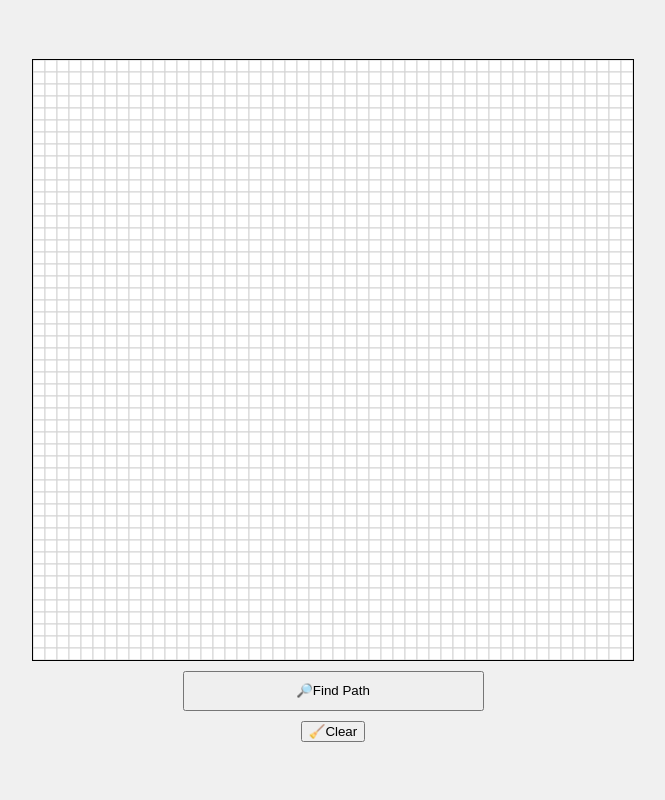
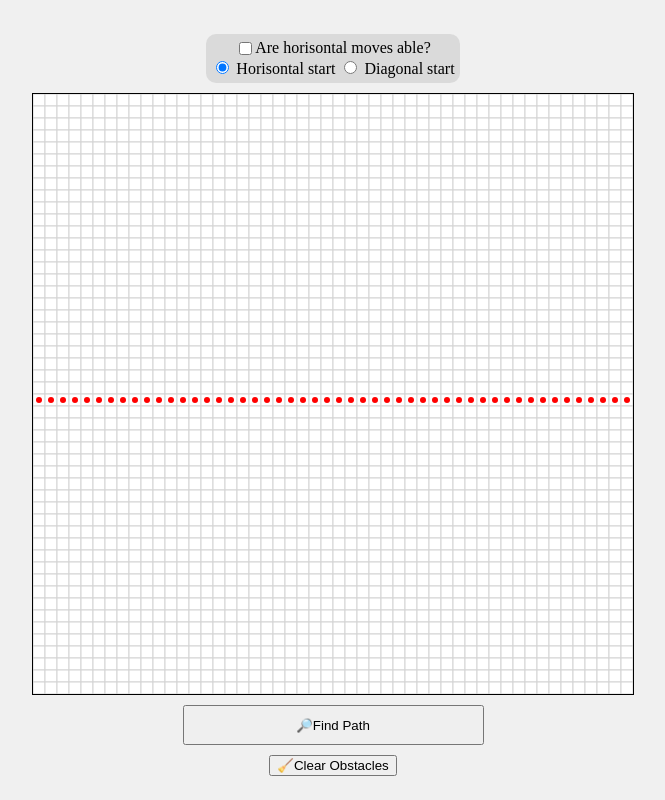
Before and after one commit to wwweblo/Ai-pathfinder, a plain HTML site: page index.html in a window 1280 px wide. Both pictures are taken after a click on the button "🔎Find Path". Shown: the whole page, without its empty margins (307-972 px from the left). Drawn offline with Linux system fonts and the light colour scheme.

Commit message:
horisontal moves

```diff
--- a/index.html
+++ b/index.html
@@ -9,9 +9,26 @@
 </head>
 
 <body>
+    <div class="settings">
+        <div class="movementSettings">
+            <input type="checkbox" id="bishopMovementCheckbox">
+            <label for="bishopMovementCheckbox">Are horisontal moves able?</label>
+        </div>
+
+        <span id="spawnSettings">
+            <input type="radio" id="rookSpawn" name="spawn" checked="true">
+            <label for="rookSpawn">Horisontal start</label>
+
+            <input type="radio" id="bishopSpawn" name="spawn">
+            <label for="bishopSpawn">Diagonal start</label>
+        </span>
+    </div>
     <canvas id="canvas"></canvas>
-    <button id="find-path">🔎Find Path</button>
-    <button id="clear-obstacles">🧹Clear</button>
+    <button id="find-path">
+        <span id="button-text">🔎Find Path</span>
+        <span id="loading-spinner" class="loading-spinner hidden"></span>
+    </button>
+    <button id="clear-obstacles">🧹Clear Obstacles</button>
     <script src="script.js"></script>
 </body>
 
--- a/script.js
+++ b/script.js
@@ -4,6 +4,7 @@ const ctx = canvas.getContext('2d');
 const padding = 100;
 const rows = 50;
 const cols = 50;
+
 let cellSize;
 let grid = [];
 let animationFrameId;
@@ -120,10 +121,22 @@ async function AStar(start, end) {
 function getNeighbors(node) {
     const neighbors = [];
     const { x, y } = node;
+    const bishopMovement = document.getElementById('bishopMovementCheckbox').checked;
+
+    // Прямые соседи
     if (x > 0) neighbors.push(grid[y][x - 1]);
     if (x < cols - 1) neighbors.push(grid[y][x + 1]);
     if (y > 0) neighbors.push(grid[y - 1][x]);
     if (y < rows - 1) neighbors.push(grid[y + 1][x]);
+
+    // Диагональные соседи
+    if (bishopMovement) {
+        if (x > 0 && y > 0) neighbors.push(grid[y - 1][x - 1]);
+        if (x < cols - 1 && y > 0) neighbors.push(grid[y - 1][x + 1]);
+        if (x > 0 && y < rows - 1) neighbors.push(grid[y + 1][x - 1]);
+        if (x < cols - 1 && y < rows - 1) neighbors.push(grid[y + 1][x + 1]);
+    }
+
     return neighbors;
 }
 
@@ -150,10 +163,18 @@ async function animatePath(path) {
     drawStep();
 }
 
-const start = grid[Math.floor(rows / 2)][0];
-const end = grid[Math.floor(rows / 2)][cols - 1];
+async function updatePath() {
+    const bishopSpawn = document.getElementById('bishopSpawn').checked;
+    let start, end;
 
-async function updatePath() {
+    if (bishopSpawn) {
+        start = grid[0][0];
+        end = grid[rows - 1][cols - 1];
+    } else {
+        start = grid[Math.floor(rows / 2)][0];
+        end = grid[Math.floor(rows / 2)][cols - 1];
+    }
+
     setButtonLoading(true);
     const path = await AStar(start, end);
     if (path.length > 0) {
--- a/styles.css
+++ b/styles.css
@@ -1,4 +1,5 @@
 /* styles.css */
+
 body,
 html {
     margin: 0;
@@ -33,3 +34,35 @@ html {
     height: 5%;
 
 }
+
+.loading-spinner {
+    border: 4px solid rgba(0, 0, 0, 0.1);
+    width: 18px;
+    height: 18px;
+    border-radius: 50%;
+    border-left-color: #09f;
+    animation: spin 1s linear infinite;
+    display: inline-block;
+}
+
+@keyframes spin {
+    to {
+        transform: rotate(360deg);
+    }
+}
+
+.hidden {
+    display: none;
+}
+
+.settings {
+    background-color: rgba(128, 128, 128, 0.199);
+    border-radius: 10px;
+    margin: 10px;
+    padding: 5px;
+}
+
+.movementSettings {
+    display: flex;
+    justify-content: center;
+}
```
